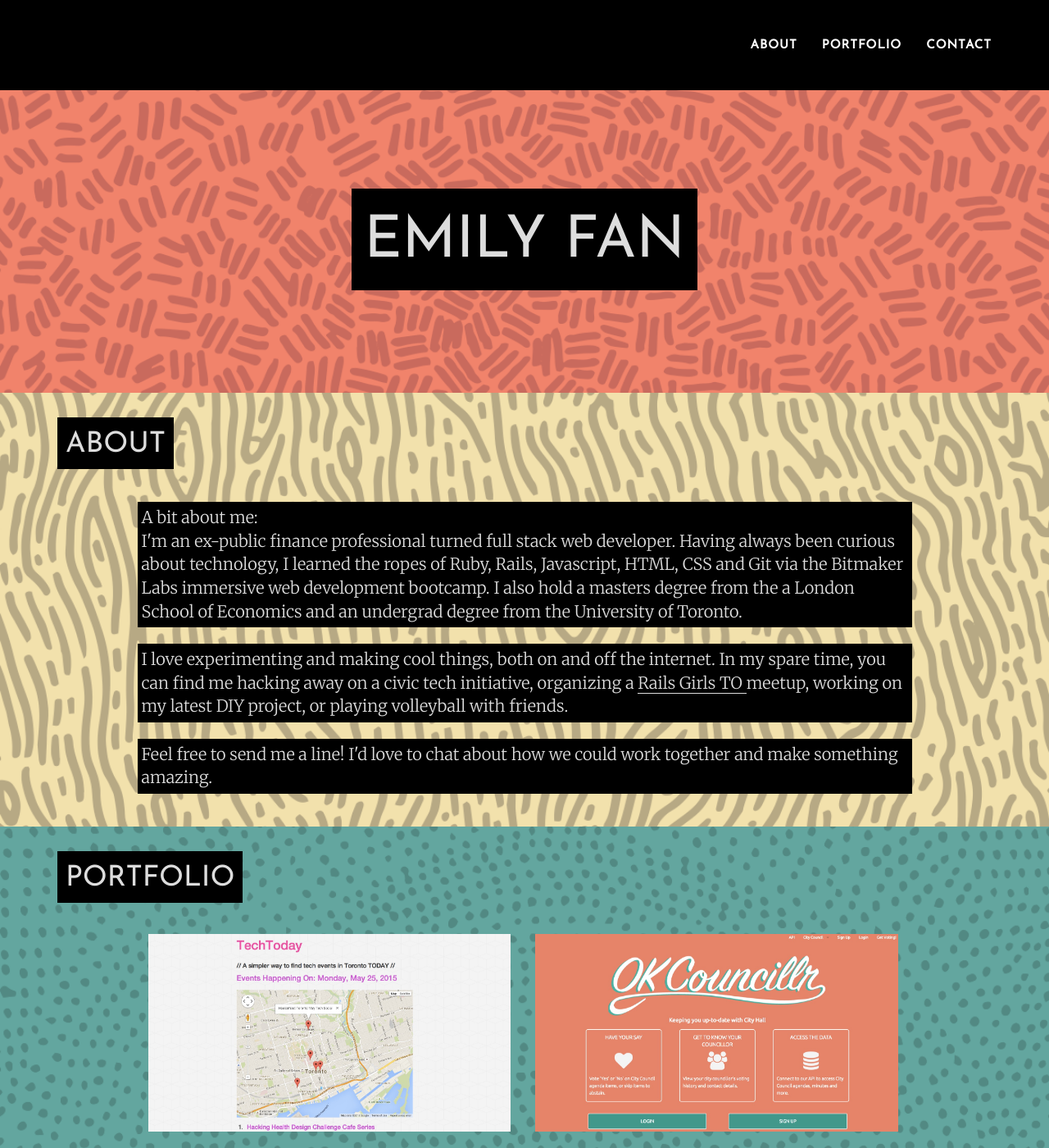
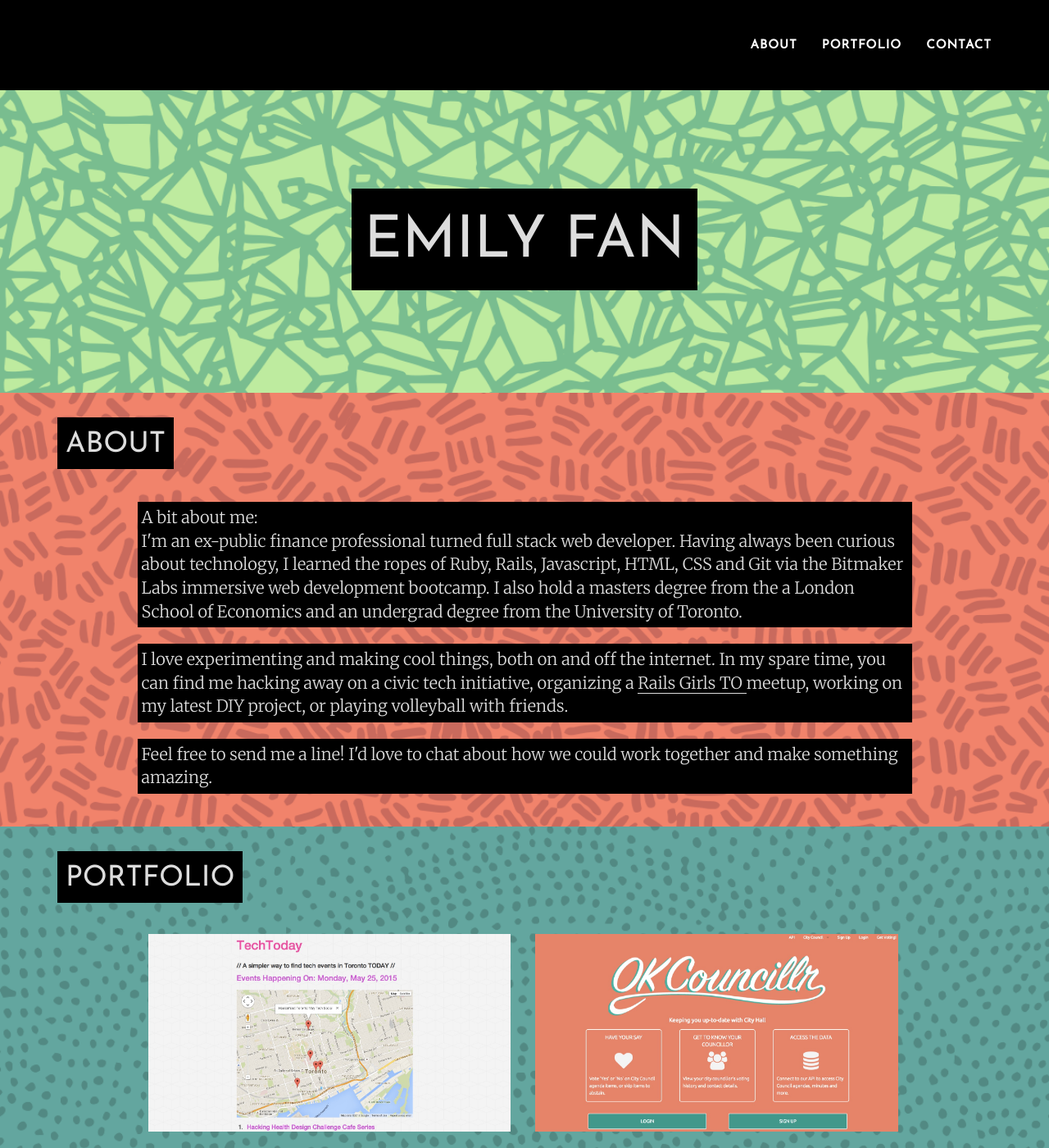
Before and after one commit to emilyjfan/emilyjfan.github.io, a Jekyll site: the page built from index.html, in a window 1280 px wide and 1400 px high. Shown: the whole window at 82% size. Built offline with Jekyll 4.4.1, drawn with Linux system fonts in a browser that asks for light colours; some web fonts are replaced.

Commit message:
changing background

```diff
--- a/_includes/css/main.css
+++ b/_includes/css/main.css
@@ -50,7 +50,7 @@ h6 {
 header {
     text-align: center;
     color: #{{ site.color.white }};
-    background-image: url("/img/lines.png");
+    background-image: url("/img/geo.png");
     background-size: 100%;
 }
 
@@ -178,7 +178,7 @@ header .intro-text .skills {
 }
 
 section {
-    background-image: url("/img/wood.png");
+    background-image: url("/img/lines.png");
     background-size: 100%;
 }
 
@@ -310,7 +310,7 @@ footer p {
 }
 
 footer .footer-above {
-    background-image: url("/img/geo.png");
+    background-image: url("/img/wood.png");
     background-size: 100%;
 }
 
```
